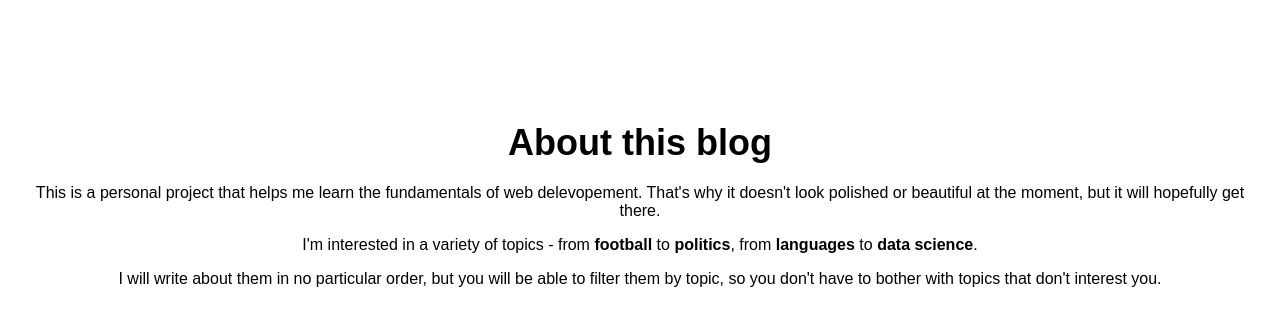
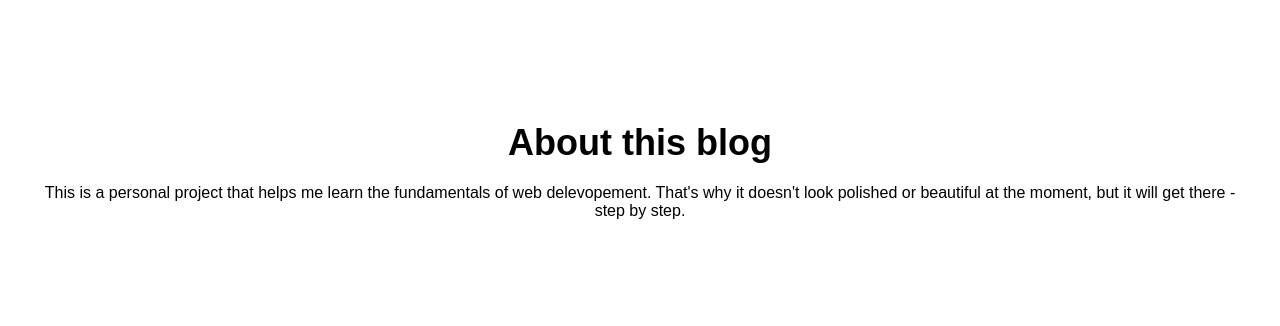
Before and after one commit to Till1983/flask-blog-project, a Flask app: page /about in a window 1280 px wide. Shown: the part 58-384 px from the top of the page. Run offline with Flask 3, Linux system fonts and the light colour scheme.

Commit message:
remove some text

```diff
--- a/app/templates/about.html
+++ b/app/templates/about.html
@@ -2,10 +2,7 @@
     {% block content %}
     <section class="content">
         <h1>About this blog</h1>
-        <p>This is a personal project that helps me learn the fundamentals of web delevopement. That's why it doesn't look polished or beautiful at the moment, but it will hopefully get there.</p>
-        <p>I'm interested in a variety of topics - from <strong>football</strong> to <strong>politics</strong>, from <strong>languages</strong> to <strong>data science</strong>.</p>
-        <p>I will write about them in no particular order, but you will be able to filter them by topic, so you don't have to bother with topics that don't interest you.</p>
-    </section>
+        <p>This is a personal project that helps me learn the fundamentals of web delevopement. That's why it doesn't look polished or beautiful at the moment, but it will get there - step by step.</p>
     {% endblock %}
 </body>
 </html>
```
